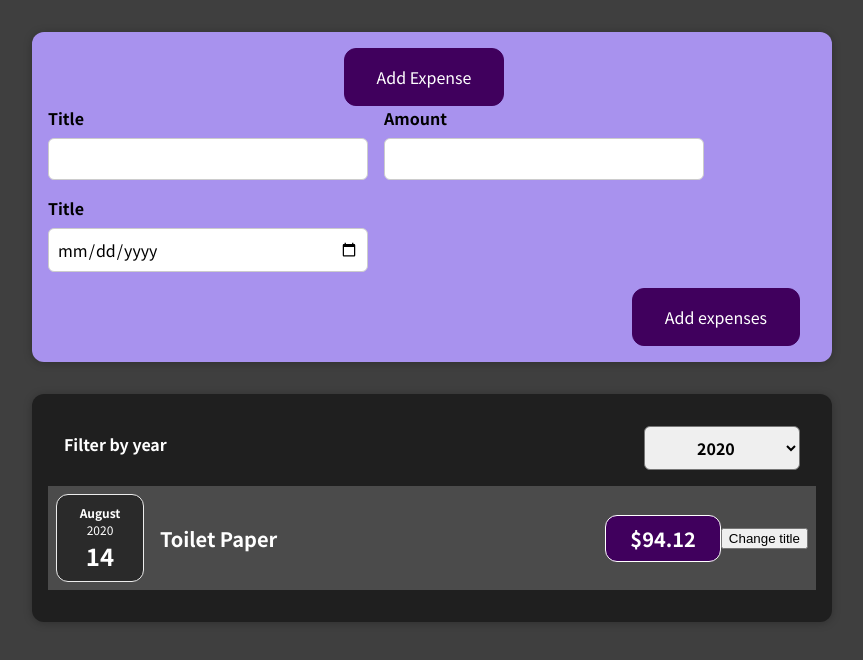
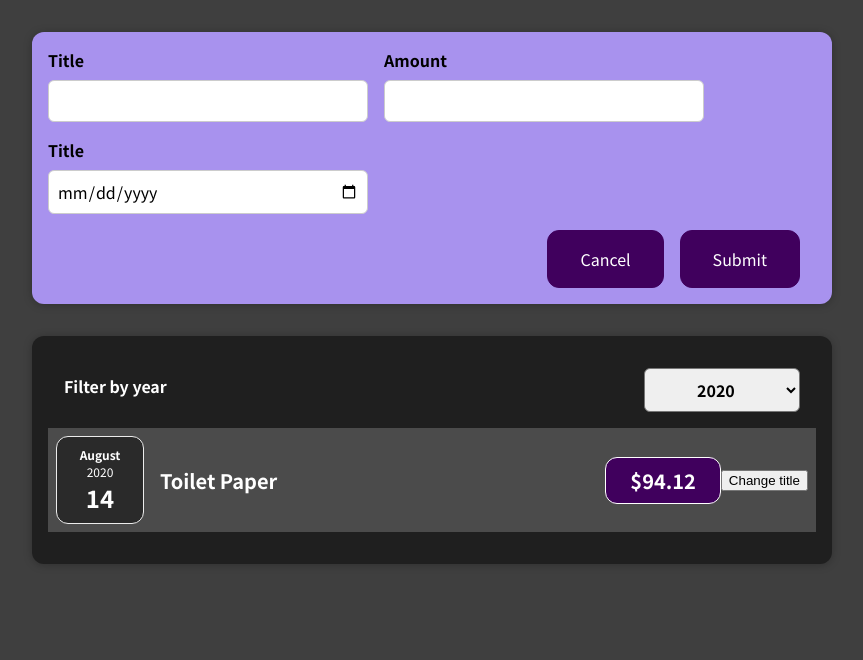
Before and after one commit to beenzino48/1st-React-project, a React (Create React App) app: page / in a window 1280 px wide. Both pictures are taken after a click on the button "Add Expense". Shown: the top 660 px of the page, without its empty margins (208-1071 px from the left). Built offline with nearby package versions, Linux system fonts and the light colour scheme.

Commit message:
added button which hides the expense form and a button which cancels the expense form. By setting a state that returns true or false and returning a conditional statement if true it returns the expense form and if false it returns the button to add an expense

```diff
--- a/src/components/NewExpense/ExpenseForm.js
+++ b/src/components/NewExpense/ExpenseForm.js
@@ -68,7 +68,11 @@
         </div>
       </div>
       <div className="new-expense__actions">
-        <button type="submit">Add expenses</button>
+        {/* received function from pointer in NewExpense.js */}
+        <button type="button" onClick={props.onCancel}>
+          Cancel
+        </button>
+        <button type="submit">Submit</button>
       </div>
     </form>
   );
--- a/src/components/NewExpense/NewExpense.js
+++ b/src/components/NewExpense/NewExpense.js
@@ -5,16 +5,6 @@
 // This gets users input from ExpenseForm  title, amount and date
 
 const NewExpense = (props) => {
-  const [changeText, setChangeText] = useState(true);
-
-  const handleChange = () => {
-    return setChangeText(!changeText);
-  };
-
-  const cancelHandle = () => {
-    return setChangeText(changeText);
-  };
-
   // this function takes the expenseData object
   const saveExpenseDataHandler = (enteredExpenseData) => {
     const expenseData = {
@@ -26,15 +16,29 @@
     // allows the result to be seen in app.js
     props.onAddExpense(expenseData);
   };
+  // set the state for the button to false
+  const [isEditing, setIsEditing] = useState(false);
+  // button changes to true to show the expense form
+  const startEditingHandler = () => {
+    setIsEditing(true);
+  };
+  // button changes to false to remove the expense form
+  const stopEditingHandler = () => {
+    setIsEditing(false);
+  };
 
   return (
     <div className="new-expense">
-      {/* Getting data from expenseForm */}
-      <button onClick={() => handleChange()}>Add Expense</button>
-      {changeText ? (
-        ""
-      ) : (
-        <ExpenseForm onSaveExpenseData={saveExpenseDataHandler} />
+      {/* clicking button opens expense form*/}
+      {!isEditing && (
+        <button onClick={startEditingHandler}>Add Expense </button>
+      )}
+      {isEditing && (
+        <ExpenseForm
+          onSaveExpenseData={saveExpenseDataHandler}
+          // pointer to use the function in the ExpenseForm.js on cancel button
+          onCancel={stopEditingHandler}
+        />
       )}
     </div>
   );
```
